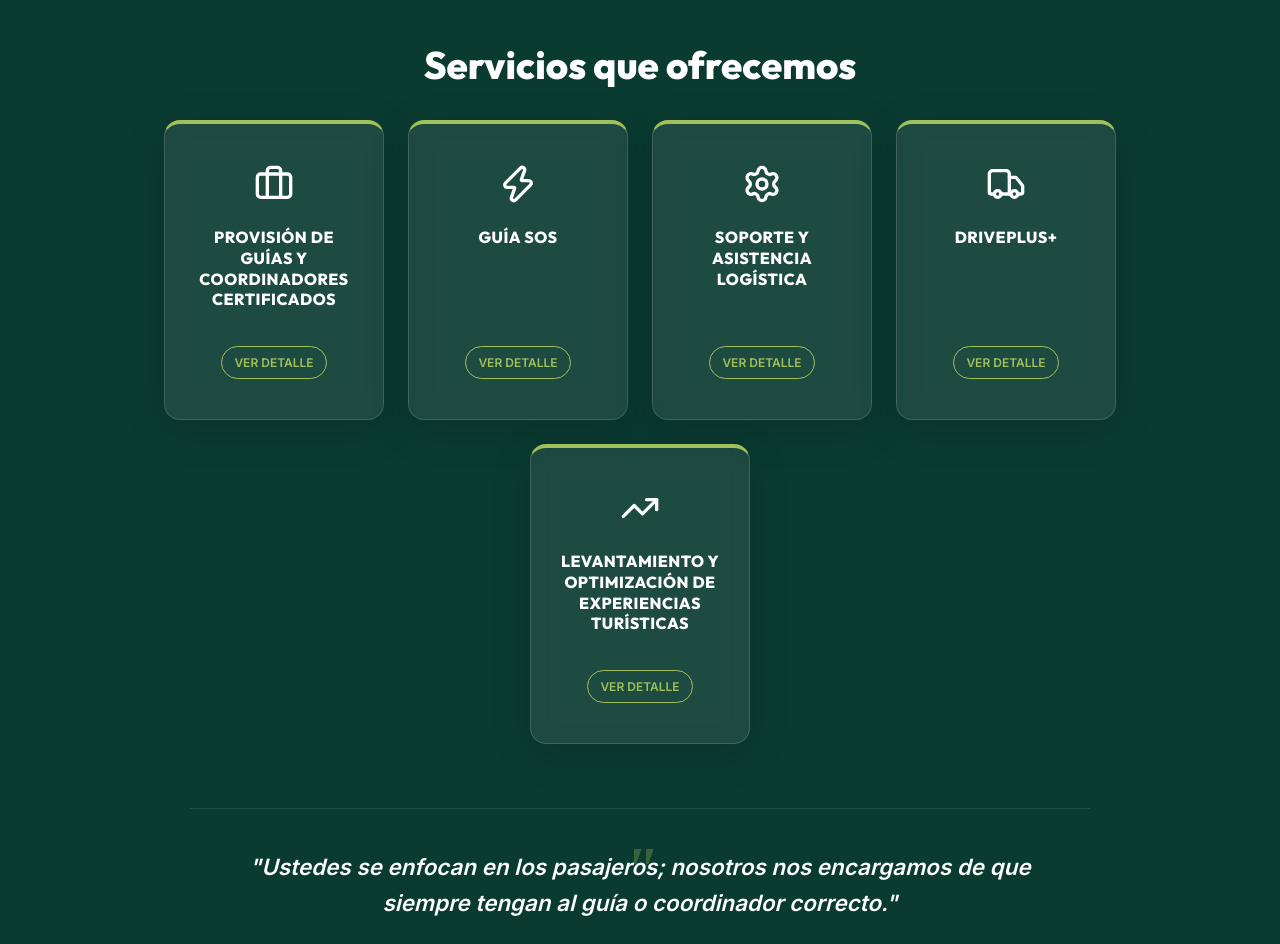
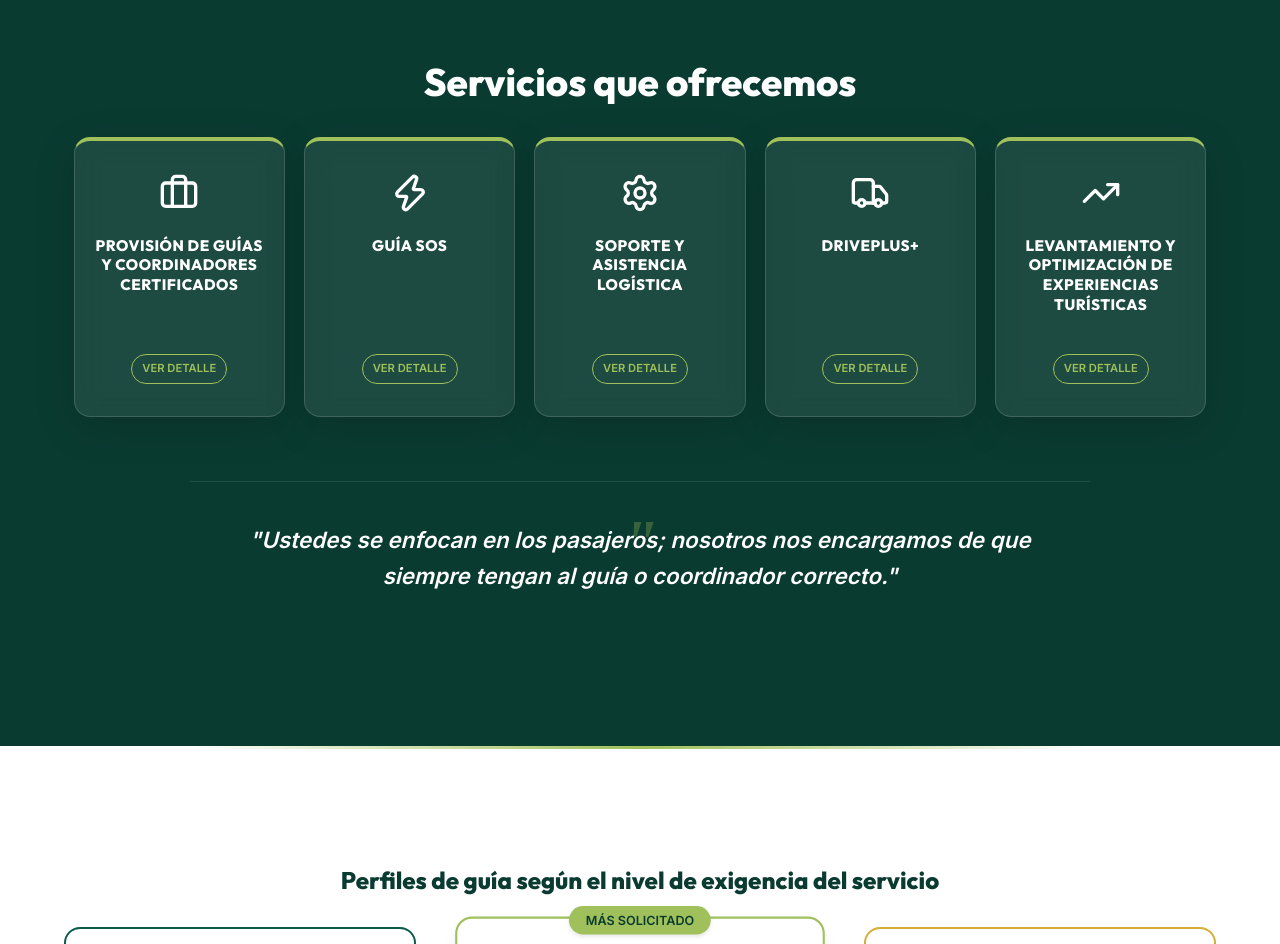
Before and after one commit to guiaalacartaoficial/guia-a-la-carta-web, a React (Vite) app: page / in a window 1280 px wide. Shown: the part 2880-3824 px from the top of the page. Built offline with nearby package versions, Linux system fonts and the light colour scheme; no server answers; the database is empty.

Commit message:
Optimización final de diseño: 5 servicios por fila y modal de 460px con scroll adaptativo

```diff
--- a/src/pages/Home.css
+++ b/src/pages/Home.css
@@ -251,12 +251,12 @@
   display: flex;
   flex-wrap: wrap;
   justify-content: center;
-  gap: 1.5rem;
-  max-width: 1200px;
+  gap: 1.2rem;
+  max-width: 1400px;
   margin: 0 auto;
 }
 .servicio-card.interactive {
-  flex: 0 1 220px; /* Ancho ideal de 220px */
+  flex: 0 1 230px; /* Tamaño ideal para que entren 5 en pantallas grandes */
   display: flex;
   flex-direction: column;
   align-items: center;
@@ -265,15 +265,22 @@
   gap: 15px;
   background: rgba(255, 255, 255, 0.08);
   backdrop-filter: blur(12px);
-  padding: 2.5rem 1.5rem;
+  padding: 2rem 1.2rem;
   border-radius: var(--radius-lg);
   box-shadow: 0 10px 40px rgba(0, 0, 0, 0.15);
   transition: all 0.4s cubic-bezier(0.165, 0.84, 0.44, 1);
   border: 1px solid rgba(255, 255, 255, 0.15);
   border-top: 4px solid var(--c-accent);
   cursor: pointer;
-  min-height: 300px;
+  min-height: 280px;
 }
+@media (min-width: 1250px) {
+  .servicio-card.interactive {
+    flex: 1; /* Se estiran para ocupar el ancho total de la fila de 5 */
+    max-width: calc(20% - 1.2rem);
+  }
+}
+
 .servicio-card.interactive:hover {
   background: rgba(255, 255, 255, 0.15);
   transform: translateY(-10px);
@@ -282,7 +289,7 @@
 }
 .servicio-card.interactive h3 {
   color: white;
-  font-size: 1rem;
+  font-size: 0.95rem;
   font-weight: 800;
   margin: 0;
   line-height: 1.3;
@@ -290,12 +297,12 @@
   letter-spacing: 0.5px;
 }
 .btn-ver-mas {
-  font-size: 0.75rem;
+  font-size: 0.7rem;
   color: var(--c-accent);
   text-transform: uppercase;
   font-weight: 800;
   margin-top: auto;
-  padding: 6px 12px;
+  padding: 5px 10px;
   border: 1px solid var(--c-accent);
   border-radius: 20px;
   transition: all 0.3s;
@@ -347,7 +354,9 @@
   color: white;
   max-width: 460px;
   width: 90%;
-  padding: 2.5rem 2rem;
+  max-height: 85vh;
+  overflow-y: auto;
+  padding: 3rem 2.5rem;
   border-radius: var(--radius-lg);
   position: relative;
   box-shadow: 0 35px 70px -15px rgba(0, 0, 0, 0.8);
```
